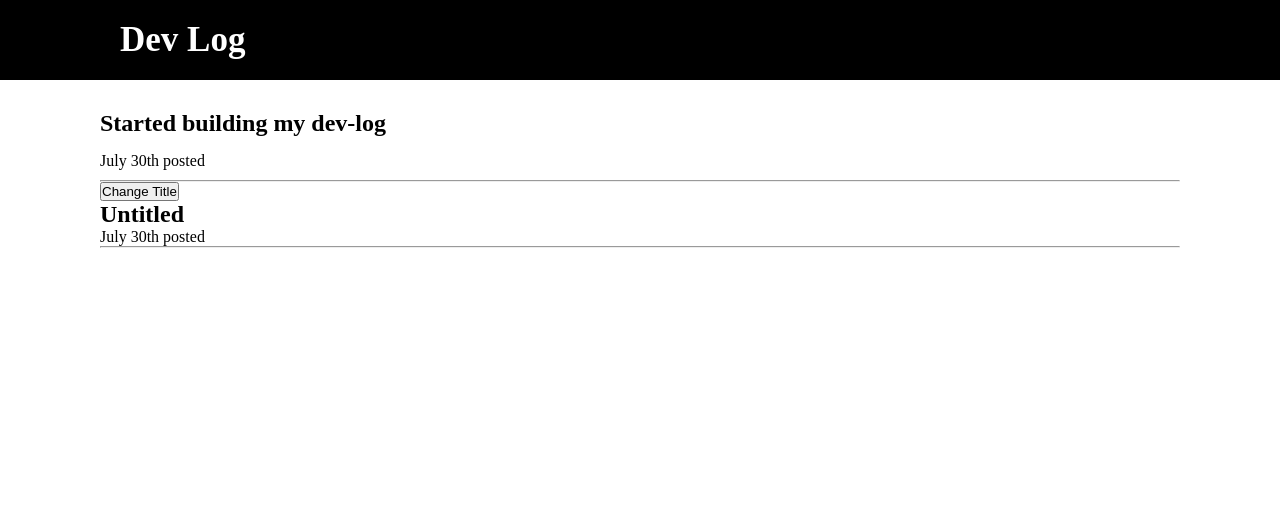
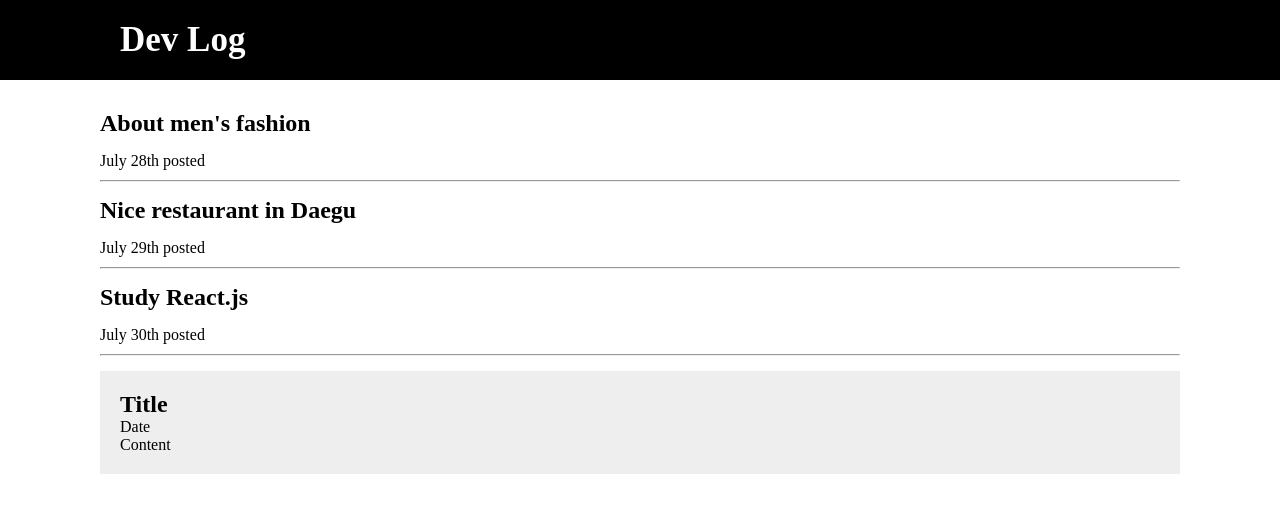
Before and after one commit to chwonseok/react-coding-apple, a React (Create React App) app: page / in a window 1280 px wide. Shown: the top 512 px of the page. Built offline with nearby package versions, Linux system fonts and the light colour scheme.

Commit message:
Going on

```diff
--- a/src/App.js
+++ b/src/App.js
@@ -1,12 +1,13 @@
 import { useState } from 'react';
 import classes from './css/app.module.css';
+import Modal from './components/Modal';
 
 export default function App() {
-  const [title, setTitle] = useState('Untitled');
-
-  function titleHanlder() {
-    setTitle('Answer');
-  }
+  const [title, setTitle] = useState([
+    "About men's fashion",
+    'Nice restaurant in Daegu',
+    'Study React.js',
+  ]);
 
   return (
     <>
@@ -15,22 +16,28 @@ export default function App() {
           <h1>Dev Log</h1>
         </div>
       </div>
-      {/* CONTENT AREA */}
+      {/* CONTENT AREA ⬇️ */}
       <div className={classes.container}>
         <div className={classes.title}>
-          <h2>Started building my dev-log</h2>
-          <span>July 30th posted</span>
+          <h2>{title[0]}</h2>
+          <span>July 28th posted</span>
         </div>
         <hr />
-
-        <button onClick={titleHanlder}>Change Title</button>
-
-        <div>
-          <h2>{title}</h2>
+        <div className={classes.title}>
+          <h2>{title[1]}</h2>
+          <span>July 29th posted</span>
+        </div>
+        <hr />
+        <div className={classes.title}>
+          <h2>{title[2]}</h2>
           <span>July 30th posted</span>
         </div>
         <hr />
       </div>
+
+      <div className={classes.container}>
+        <Modal />
+      </div>
     </>
   );
 }
--- /dev/null
+++ b/src/components/Modal.js
@@ -0,0 +1,11 @@
+import classes from './modal.module.css';
+
+export default function Modal() {
+  return (
+    <div className={classes.modal}>
+      <h2>Title</h2>
+      <p>Date</p>
+      <p>Content</p>
+    </div>
+  );
+}
--- /dev/null
+++ b/src/components/modal.module.css
@@ -0,0 +1,4 @@
+.modal {
+  padding: 20px;
+  background: #eee;
+}
--- a/src/css/app.module.css
+++ b/src/css/app.module.css
@@ -28,3 +28,7 @@
 .title h2 {
   margin-bottom: 15px;
 }
+
+hr {
+  margin-bottom: 15px;
+}
```
Also changed, not shown: 1 other file (tests, documents, lock files or other folders).
